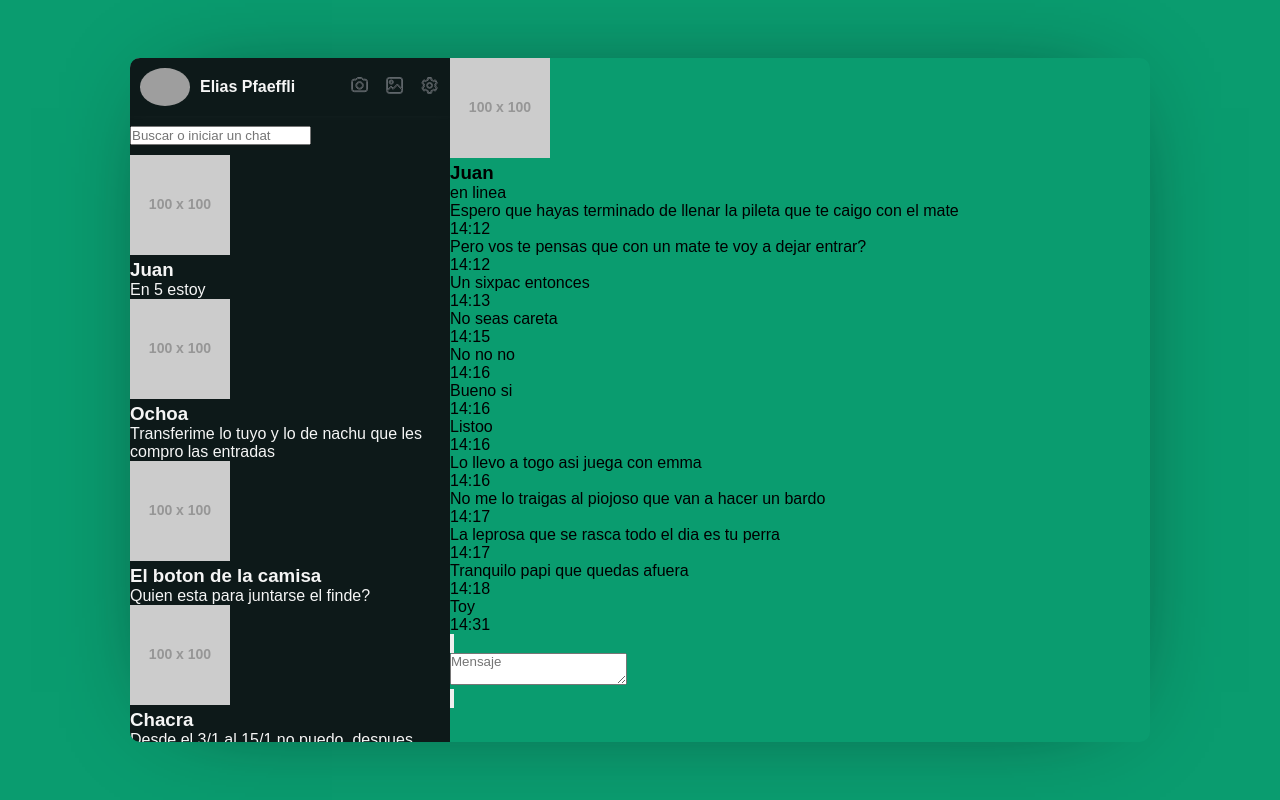
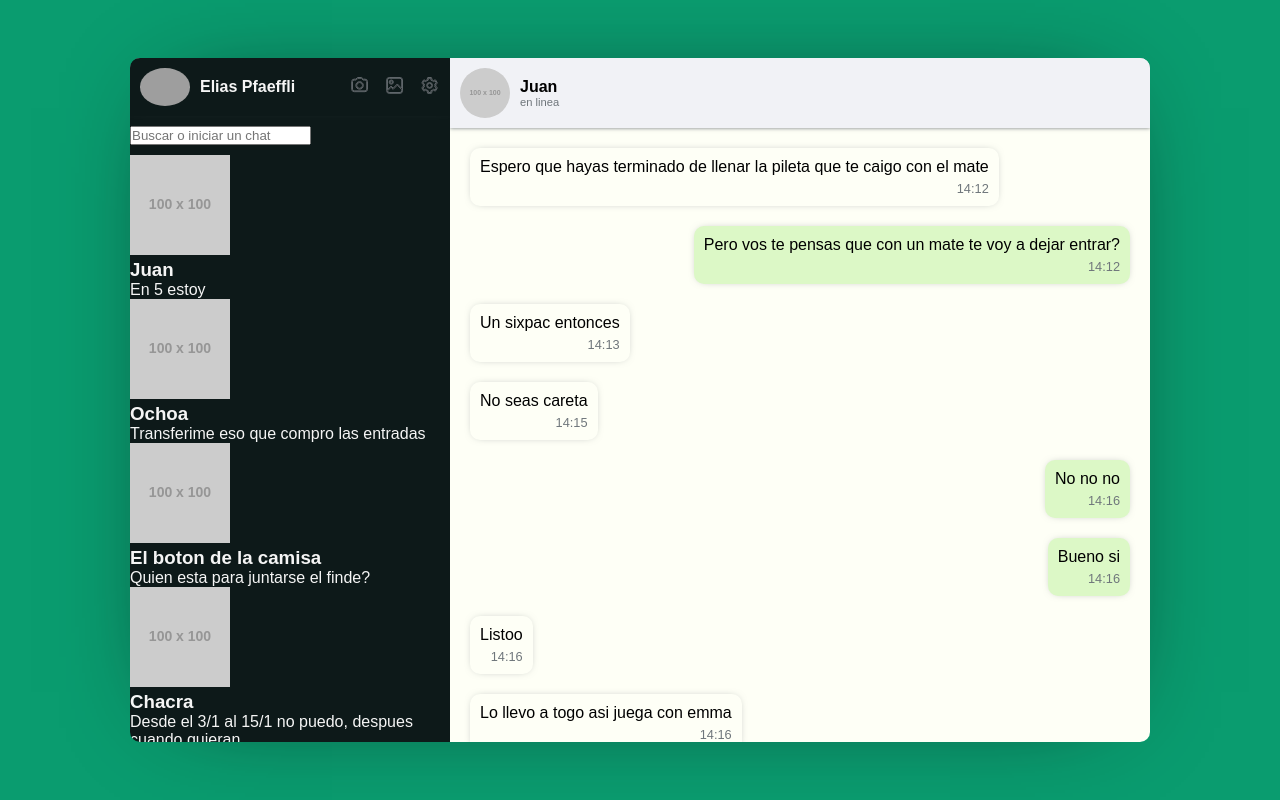
Before and after one commit to EliasPfaeffli/Clon-WhatsApp, a plain HTML site: page index.html in a window 1280 px wide. Drawn offline with Linux system fonts and the light colour scheme; grey boxes are pictures that could not be loaded; placeholder pictures from the web are drawn by us.

Commit message:
Add conversacion

```diff
--- a/index.html
+++ b/index.html
@@ -10,18 +10,18 @@
     <section class="app">
         <aside class="sidebar">
             <header class="header-sidebar">
-                <div class="children image-name">
+                <div class="childrem image-name">
                     <img src="https://avatars.githubusercontent.com/u/152403057?v=4" alt="Foto de perfil">
                     <h2 class="title-profile">Elias Pfaeffli</h2>
                 </div>
-                <div class="children actions">
+                <div class="childrem actions">
                     <button class="button-profil"><svg xmlns="http://www.w3.org/2000/svg" viewBox="0 0 24 24"><path fill="#000000" d="M11.5 8C14 8 16 10 16 12.5S14 17 11.5 17S7 15 7 12.5S9 8 11.5 8m0 1A3.5 3.5 0 0 0 8 12.5a3.5 3.5 0 0 0 3.5 3.5a3.5 3.5 0 0 0 3.5-3.5A3.5 3.5 0 0 0 11.5 9M5 5h2l2-2h5l2 2h2a3 3 0 0 1 3 3v9a3 3 0 0 1-3 3H5a3 3 0 0 1-3-3V8a3 3 0 0 1 3-3m4.41-1l-2 2H5a2 2 0 0 0-2 2v9a2 2 0 0 0 2 2h13a2 2 0 0 0 2-2V8a2 2 0 0 0-2-2h-2.41l-2-2z"/></svg></button>
                     <button class="button-profil"><svg xmlns="http://www.w3.org/2000/svg" viewBox="0 0 24 24"><path fill="#000000" d="M5 3h13a3 3 0 0 1 3 3v13a3 3 0 0 1-3 3H5a3 3 0 0 1-3-3V6a3 3 0 0 1 3-3m0 1a2 2 0 0 0-2 2v11.59l4.29-4.3l2.5 2.5l5-5L20 16V6a2 2 0 0 0-2-2zm4.79 13.21l-2.5-2.5L3 19a2 2 0 0 0 2 2h13a2 2 0 0 0 2-2v-1.59l-5.21-5.2zM7.5 6A2.5 2.5 0 0 1 10 8.5A2.5 2.5 0 0 1 7.5 11A2.5 2.5 0 0 1 5 8.5A2.5 2.5 0 0 1 7.5 6m0 1A1.5 1.5 0 0 0 6 8.5A1.5 1.5 0 0 0 7.5 10A1.5 1.5 0 0 0 9 8.5A1.5 1.5 0 0 0 7.5 7"/></svg></button>
                     <button class="button-profil"><svg xmlns="http://www.w3.org/2000/svg" viewBox="0 0 24 24"><path fill="#000000" d="m19.59 15.5l-1.82-1.3c.3-1.08.32-2.25 0-3.42l1.82-1.28L18.14 7l-2.03.92c-.79-.8-1.79-1.42-2.96-1.71L12.95 4h-2.9l-.2 2.21c-1.17.29-2.17.91-2.96 1.71L4.86 7L3.41 9.5l1.82 1.28c-.32 1.17-.3 2.34 0 3.42l-1.82 1.3L4.86 18l2.03-.93c.79.79 1.79 1.39 2.96 1.7l.2 2.23h2.9l.2-2.23c1.17-.31 2.17-.91 2.96-1.7l2.03.93zM13.5 3c.27 0 .5.2.5.46l.18 2.04c.76.28 1.44.69 2.05 1.18l1.85-.87c.23-.12.52-.04.66.19l2 3.5c.14.21.06.5-.16.65l-1.67 1.17c.13.8.12 1.59 0 2.36l1.67 1.17c.22.15.3.44.16.65l-2 3.5c-.14.21-.43.29-.66.17l-1.85-.86c-.61.49-1.29.89-2.05 1.19l-.18 2c0 .29-.23.5-.5.5h-4a.5.5 0 0 1-.5-.5l-.18-2c-.76-.3-1.44-.7-2.05-1.19l-1.85.86c-.23.12-.52.04-.66-.17l-2-3.5c-.14-.21-.06-.5.16-.65l1.67-1.17c-.12-.77-.13-1.56 0-2.36l-1.67-1.17c-.22-.15-.3-.44-.16-.65l2-3.5c.14-.23.43-.31.66-.19l1.85.87c.61-.49 1.29-.9 2.05-1.18L9 3.46c0-.26.23-.46.5-.46zm-2 6a3.5 3.5 0 0 1 3.5 3.5a3.5 3.5 0 0 1-3.5 3.5A3.5 3.5 0 0 1 8 12.5A3.5 3.5 0 0 1 11.5 9m0 1A2.5 2.5 0 0 0 9 12.5a2.5 2.5 0 0 0 2.5 2.5a2.5 2.5 0 0 0 2.5-2.5a2.5 2.5 0 0 0-2.5-2.5"/></svg></button>
                 </div>
             </header>
 
-            <div>
+            <div class="input-search">
                 <form>
                     <input type="search" placeholder="Buscar o iniciar un chat">
                 </form>
@@ -40,7 +40,7 @@
                         <img src="https://placehold.co/100x100" alt="">
                         <div>
                             <h3>Ochoa</h3>
-                            <p>Transferime lo tuyo y lo de nachu que les compro las entradas</p>
+                            <p>Transferime eso que compro las entradas</p>
                         </div>
                     </li>
                     <li>
@@ -68,70 +68,70 @@
             </section>
         </aside>
 
-        <div>
-            <header">
+        <div class="chat-panel">
+            <header class="chat-header">
                 <img src="https://placehold.co/100x100" alt="">
-                <div>
+                <div class="title-chat-open">
                     <h3>Juan</h3>
                     <p>en linea</p>
                 </div>
             </header>
-            <section>
-                <div>
-                    <p>Espero que hayas terminado de llenar la pileta que te caigo con el mate</p>
-                    <p>14:12</p>
+            <section class="messages">
+                <div class="message you">
+                    <p class="content">Espero que hayas terminado de llenar la pileta que te caigo con el mate</p>
+                    <p class="time">14:12</p>
                 </div>
 
-                <div>
-                    <p>Pero vos te pensas que con un mate te voy a dejar entrar?</p>
-                    <p>14:12</p>
+                <div class="message me">
+                    <p class="content">Pero vos te pensas que con un mate te voy a dejar entrar?</p>
+                    <p class="time">14:12</p>
                 </div>
 
-                <div>
-                    <p>Un sixpac entonces</p>
-                    <p>14:13</p>
+                <div class="message you">
+                    <p class="content">Un sixpac entonces</p>
+                    <p class="time">14:13</p>
                 </div>
-                <div>
-                    <p>No seas careta</p>
-                    <p>14:15</p>
+                <div class="message you">
+                    <p class="content">No seas careta</p>
+                    <p class="time">14:15</p>
                 </div>
 
-                <div>
-                    <p>No no no</p>
-                    <p>14:16</p>
+                <div class="message me">
+                    <p class="content">No no no</p>
+                    <p class="time">14:16</p>
                 </div>
-                <div>
-                    <p>Bueno si</p>
-                    <p>14:16</p>
+                <div class="message me">
+                    <p class="content">Bueno si</p>
+                    <p class="time">14:16</p>
                 </div>
 
-                <div>
-                    <p>Listoo</p>
-                    <p>14:16</p>
+                <div class="message you">
+                    <p class="content">Listoo</p>
+                    <p class="time">14:16</p>
                 </div>
-                <div>
-                    <p>Lo llevo a togo asi juega con emma</p>
-                    <p>14:16</p>
+                <div class="message you">
+                    <p class="content">Lo llevo a togo asi juega con emma</p>
+                    <p class="time">14:16</p>
                 </div>
 
-                <div>
-                    <p>No me lo traigas al piojoso que van a hacer un bardo</p>
-                    <p>14:17</p>
+                <div class="message me">
+                    <p class="content">No me lo traigas al piojoso que van a hacer un bardo</p>
+                    <p class="time">14:17</p>
                 </div>
 
-                <div>
-                    <p>La leprosa que se rasca todo el dia es tu perra</p>
-                    <p>14:17</p>
+                <div class="message you">
+                    <p class="content">La leprosa que se rasca todo el dia es tu perra</p>
+                    <p class="time">14:17</p>
                 </div>
 
-                <div>
-                    <p>Tranquilo papi que quedas afuera</p>
-                    <p>14:18</p>
+                <div class="message me">
+                    <p class="content">Tranquilo papi que quedas afuera</p>
+                    <p class="time">14:18</p>
                 </div>
 
-                <div>
-                    <p>Toy</p>
-                    <p>14:31</p>
+                <div class="message you">
+                    <p class="content">Toy</p>
+                    <p class="time">14:31</p>
                 </div>
 
             </section>
@@ -140,7 +140,7 @@
                     <svg xmlns="http://www.w3.org/2000/svg" viewBox="0 0 512 512"><path fill="#000000" fill-rule="evenodd" d="M175.541 451.418c-34.837 0-67.605-13.568-92.245-38.208c-50.859-50.859-50.859-133.632 0-184.49L257.269 54.745l27.158 27.179l-173.974 173.952c-35.882 35.904-35.882 94.293 0 130.176c17.387 17.386 40.512 26.965 65.088 26.965s47.702-9.579 65.088-26.965l172.118-172.118c21.397-21.397 21.397-56.192 0-77.589c-20.736-20.757-56.896-20.693-77.59-.021L166.603 304.75c-3.542 3.542-5.483 8.256-5.483 13.27s1.941 9.728 5.504 13.269c7.083 7.147 19.477 7.104 26.56 0l141.504-141.483l27.157 27.179l-141.482 141.483c-22.336 22.293-58.603 22.25-80.896 0c-22.294-22.294-22.294-58.603 0-80.875L308.02 109.189c17.579-17.6 41.024-27.307 65.942-27.307c24.896 0 48.32 9.685 65.962 27.307c36.352 36.373 36.352 95.552 0 131.925L267.787 413.21c-24.64 24.64-57.387 38.208-92.246 38.208"/></svg>
                 </button>
                 <form>
-                    <textarea name="" id="" placeholder="Mensaje"></textarea>
+                    <textarea  name="" id="" placeholder="Mensaje"></textarea>
                 </form>
                 <button>
                     <svg xmlns="http://www.w3.org/2000/svg" viewBox="0 0 24 24"><path fill="none" stroke="#ffffff" stroke-linecap="round" stroke-linejoin="round" stroke-width="1.5" d="m14 10l-3 3m9.288-9.969a.535.535 0 0 1 .68.681l-5.924 16.93a.535.535 0 0 1-.994.04l-3.219-7.242a.54.54 0 0 0-.271-.271l-7.242-3.22a.535.535 0 0 1 .04-.993z"/></svg>
--- a/style/main.css
+++ b/style/main.css
@@ -19,7 +19,6 @@
 
   --primary-font: "roboto", "sans-serif";
 }
-
 body{
     width: 100dvw;
     height: 100dvh;
@@ -38,6 +37,7 @@ body{
     overflow: hidden;
     border-radius: 10px;
     box-shadow: 0px 0px 100px -50px var(--grey-900);
+
 }
 
 aside{
@@ -71,12 +71,13 @@ aside header{
     border-radius: 50%;
 }
 
-.children svg{
+.childrem svg{
     width: 20px;
+    /* color al svg: */
     stroke: #6f767b;
     transition: transform ease .2s;
 }
-.children svg:hover {
+.childrem svg:hover {
     transform: translateY(-3px);
     cursor: pointer;
 }
@@ -90,3 +91,68 @@ aside header{
     background-color: transparent;
     border: none;
 }
+
+/* Conversación */
+
+.chat-panel{
+    background-color: var(--grey-300);
+    overflow: hidden;
+    display: grid;
+    grid-template-rows: 70px 1fr 60px;
+}
+.chat-header{
+    display: flex;
+    flex-direction: row;
+    justify-content: flex-start;
+    align-items: center;
+    padding: 10px;
+    gap: 10px;
+    box-shadow: 0px 0px 4px 0px #6f767b;
+    background-color: var(--grey-200);
+
+}
+.chat-header h3{
+    font-size: 1em;
+}
+.chat-header p{
+    font-size: .7em;
+    color: #6f767b;
+}
+.chat-header img{
+    width: 50px;
+    border-radius: 50%;
+}
+
+.messages{
+    display: flex;
+    flex-direction: column;
+    gap: 20px;
+    overflow: scroll;
+    padding: 20px;
+}
+
+.message{
+    background-color: #dcf8c6;
+    display: flex;
+    flex-direction: column;
+    align-items: flex-start;
+    width: fit-content;
+    gap: 5px;
+    box-shadow: 0px 0px 10px -5px #6f767b;
+    padding: 10px;
+    border-radius: 10px;
+
+}
+.time{
+    align-self: flex-end;
+    font-size: .8em;
+    color: #6f767b;
+}
+
+.you{
+    align-items: flex-start;
+    background-color: var(--grey-300);
+}
+.me{
+    align-self: flex-end;
+}
```
